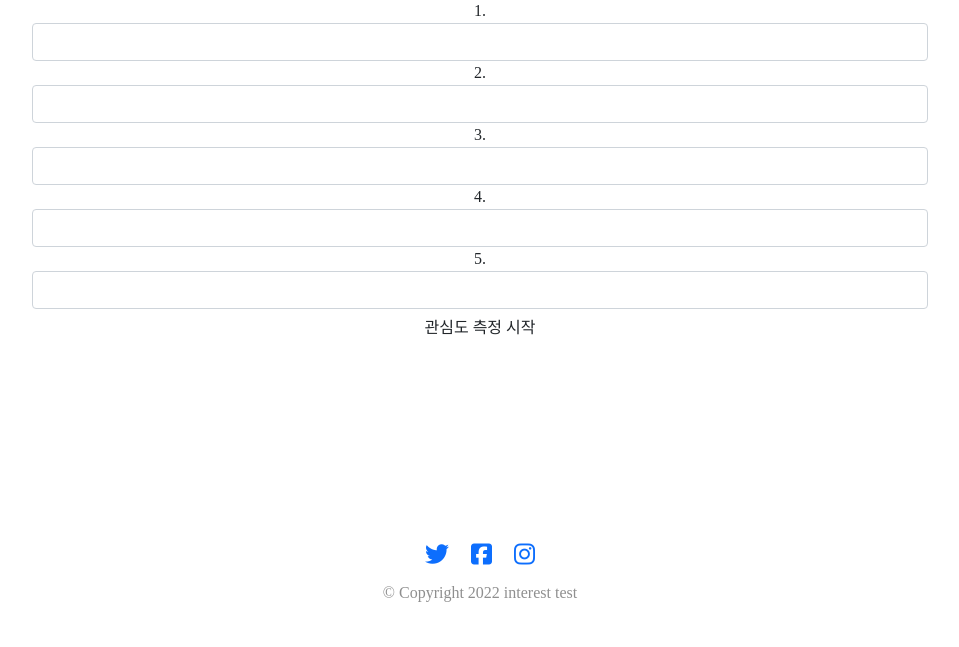
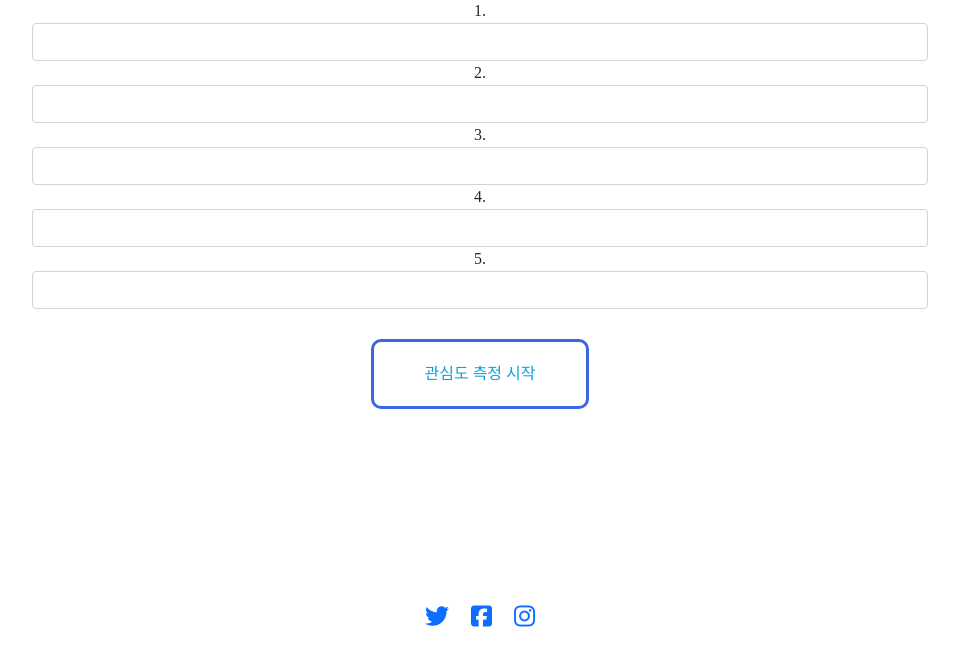
Before and after one commit to hokimr/interest_, a Flask app: page / in a window 1280 px wide. Shown: the part 1289-1936 px from the top of the page, without its empty margins (160-1119 px from the left). Before the commit the page ends 1891 px from the top, so only its background shows below. Run offline with Flask 2, Linux system fonts and the light colour scheme; some libraries are stand-ins or nearby versions.

Commit message:
html,css button edit

```diff
--- a/static/css/styles.css
+++ b/static/css/styles.css
@@ -207,3 +207,27 @@ body{
 .footer-btn{
   padding: 3% 1%;
 }
+
+.btn{
+  margin-top: 30px;
+  display: inline-block;
+  color: #0AA1DD;
+  text-decoration: none;
+  padding: 20px 50px;
+  border: 3px solid #3c67e3;
+  border-radius: 10px;
+
+}
+
+.btn hover{
+  animation: pulsate 1s ease-in-out;
+}
+
+@keyframes pulsate {
+  0%{
+    box-shadow:
+    0 0 25px #5ddcff,
+    0 0 50px #4e00c2;
+  }
+
+}
--- a/templates/index.html
+++ b/templates/index.html
@@ -140,6 +140,7 @@
     <h2>마음을 확인하고 싶은 상대가 나에게 했던 행동<br>또는 메시지 내용을 한줄씩 작성해주세요.</h2>
     <p>문장 형식으로 5개 필드를 채워주세요.</p>
     {{ wtf.quick_form(form) }}
+
       {% endif %}
 
       {%if istrue == True%}
```
